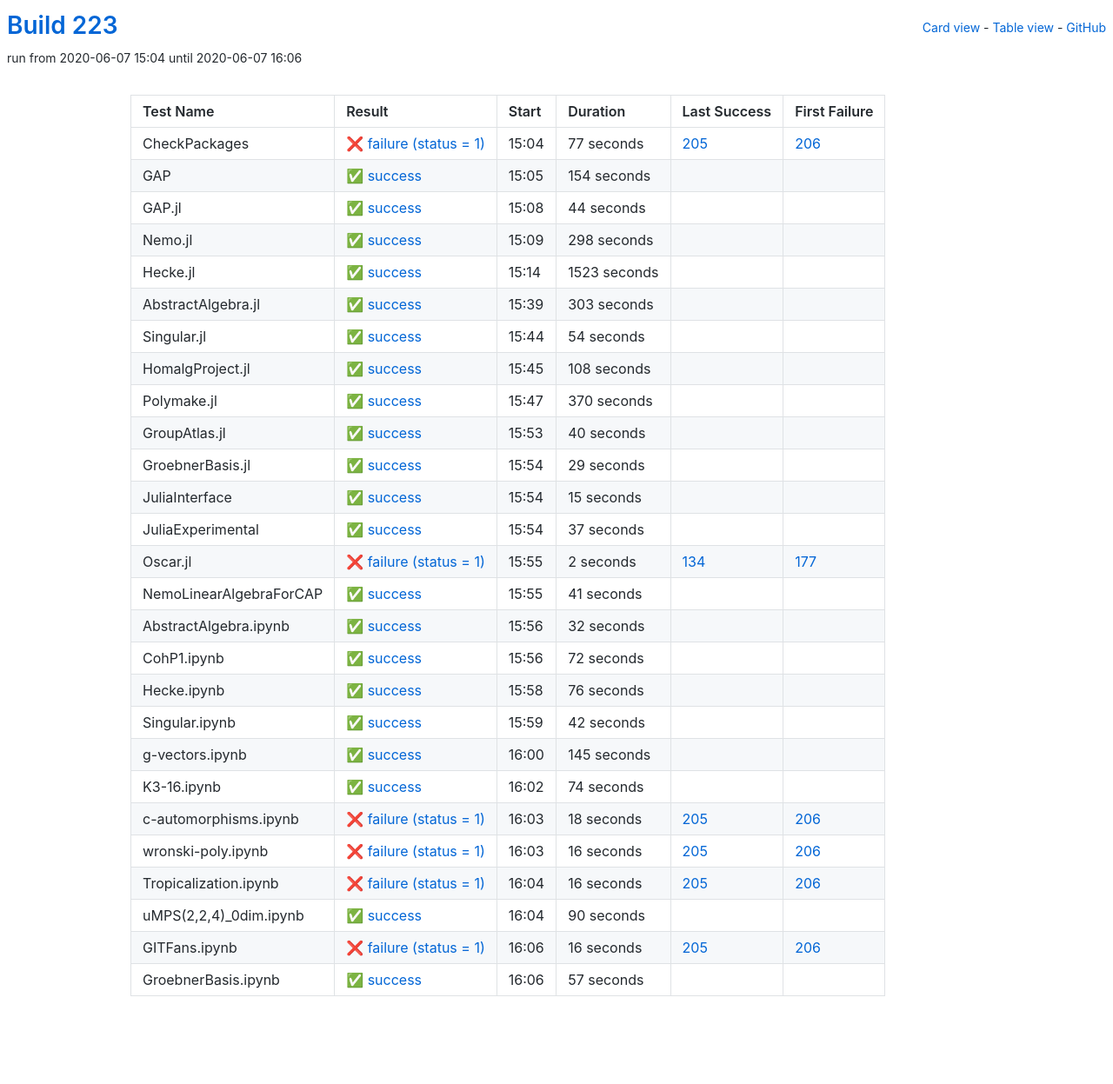
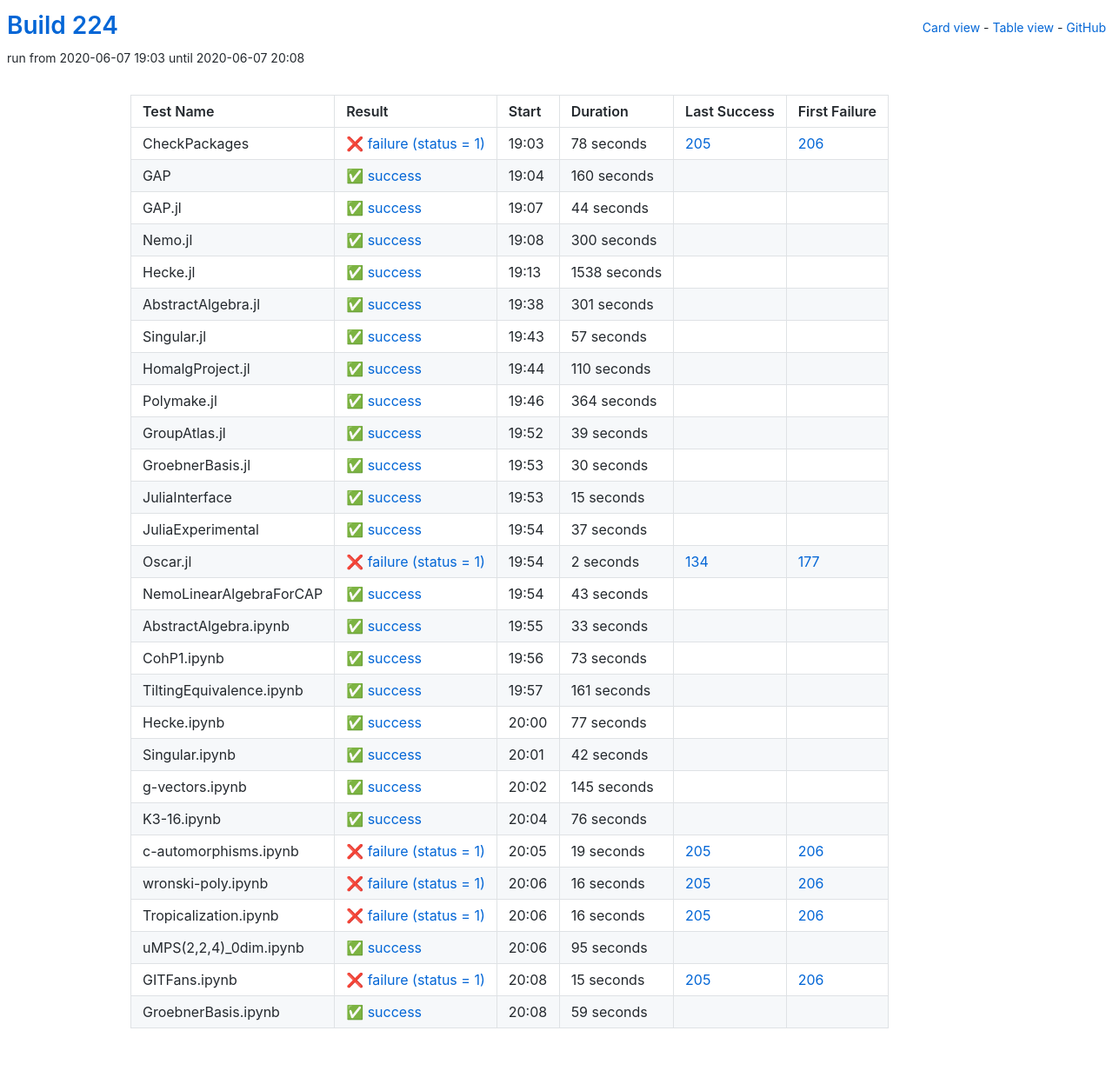
Before and after one commit to oscar-system/oscar-ci-status-stable, a Jekyll site: the page built from table.html, in a window 1280 px wide. Shown: the whole page at 87% size. Built offline with Jekyll 4.4.1, drawn with Linux system fonts in a browser that asks for light colours; before the commit the page ends 1210 px from its top, so only the background shows below that.

Commit message:
Build 224

```diff
--- a/_data/ci.yml
+++ b/_data/ci.yml
@@ -1,29 +1,29 @@
-build: 223
-build_url: https://oscarci.mathematik.uni-kl.de/job/oscar-stable/223/
+build: 224
+build_url: https://oscarci.mathematik.uni-kl.de/job/oscar-stable/224/
 job: oscar-stable
 tests:
-- duration: 77
+- duration: 78
   exitcode: 1
   first_failure: 206
   first_failure_url: https://oscarci.mathematik.uni-kl.de/job/oscar-stable/206/
   id: checkpackages
   last_success: 205
   last_success_url: https://oscarci.mathematik.uni-kl.de/job/oscar-stable/205/
-  log: https://oscarci.mathematik.uni-kl.de/job/oscar-stable/223/artifact/logs/build-223/CheckPackages.log
+  log: https://oscarci.mathematik.uni-kl.de/job/oscar-stable/224/artifact/logs/build-224/CheckPackages.log
   name: CheckPackages
-  start: 2020-06-07 15:04
+  start: 2020-06-07 19:03
   status: failure
   success: false
-- duration: 154
+- duration: 160
   exitcode: 0
   first_failure: false
   first_failure_url: null
   id: gap
   last_success: false
   last_success_url: null
-  log: https://oscarci.mathematik.uni-kl.de/job/oscar-stable/223/artifact/logs/build-223/GAP.log
+  log: https://oscarci.mathematik.uni-kl.de/job/oscar-stable/224/artifact/logs/build-224/GAP.log
   name: GAP
-  start: 2020-06-07 15:05
+  start: 2020-06-07 19:04
   status: success
   success: true
 - duration: 44
@@ -33,105 +33,105 @@ tests:
   id: gap-jl
   last_success: false
   last_success_url: null
-  log: https://oscarci.mathematik.uni-kl.de/job/oscar-stable/223/artifact/logs/build-223/GAP.jl.log
+  log: https://oscarci.mathematik.uni-kl.de/job/oscar-stable/224/artifact/logs/build-224/GAP.jl.log
   name: GAP.jl
-  start: 2020-06-07 15:08
+  start: 2020-06-07 19:07
   status: success
   success: true
-- duration: 298
+- duration: 300
   exitcode: 0
   first_failure: false
   first_failure_url: null
   id: nemo-jl
   last_success: false
   last_success_url: null
-  log: https://oscarci.mathematik.uni-kl.de/job/oscar-stable/223/artifact/logs/build-223/Nemo.jl.log
+  log: https://oscarci.mathematik.uni-kl.de/job/oscar-stable/224/artifact/logs/build-224/Nemo.jl.log
   name: Nemo.jl
-  start: 2020-06-07 15:09
+  start: 2020-06-07 19:08
   status: success
   success: true
-- duration: 1523
+- duration: 1538
   exitcode: 0
   first_failure: false
   first_failure_url: null
   id: hecke-jl
   last_success: false
   last_success_url: null
-  log: https://oscarci.mathematik.uni-kl.de/job/oscar-stable/223/artifact/logs/build-223/Hecke.jl.log
+  log: https://oscarci.mathematik.uni-kl.de/job/oscar-stable/224/artifact/logs/build-224/Hecke.jl.log
   name: Hecke.jl
-  start: 2020-06-07 15:14
+  start: 2020-06-07 19:13
   status: success
   success: true
-- duration: 303
+- duration: 301
   exitcode: 0
   first_failure: false
   first_failure_url: null
   id: abstractalgebra-jl
   last_success: false
   last_success_url: null
-  log: https://oscarci.mathematik.uni-kl.de/job/oscar-stable/223/artifact/logs/build-223/AbstractAlgebra.jl.log
+  log: https://oscarci.mathematik.uni-kl.de/job/oscar-stable/224/artifact/logs/build-224/AbstractAlgebra.jl.log
   name: AbstractAlgebra.jl
-  start: 2020-06-07 15:39
+  start: 2020-06-07 19:38
   status: success
   success: true
-- duration: 54
+- duration: 57
   exitcode: 0
   first_failure: false
   first_failure_url: null
   id: singular-jl
   last_success: false
   last_success_url: null
-  log: https://oscarci.mathematik.uni-kl.de/job/oscar-stable/223/artifact/logs/build-223/Singular.jl.log
+  log: https://oscarci.mathematik.uni-kl.de/job/oscar-stable/224/artifact/logs/build-224/Singular.jl.log
   name: Singular.jl
-  start: 2020-06-07 15:44
+  start: 2020-06-07 19:43
   status: success
   success: true
-- duration: 108
+- duration: 110
   exitcode: 0
   first_failure: false
   first_failure_url: null
   id: homalgproject-jl
   last_success: false
   last_success_url: null
-  log: https://oscarci.mathematik.uni-kl.de/job/oscar-stable/223/artifact/logs/build-223/HomalgProject.jl.log
+  log: https://oscarci.mathematik.uni-kl.de/job/oscar-stable/224/artifact/logs/build-224/HomalgProject.jl.log
   name: HomalgProject.jl
-  start: 2020-06-07 15:45
+  start: 2020-06-07 19:44
   status: success
   success: true
-- duration: 370
+- duration: 364
   exitcode: 0
   first_failure: false
   first_failure_url: null
   id: polymake-jl
   last_success: false
   last_success_url: null
-  log: https://oscarci.mathematik.uni-kl.de/job/oscar-stable/223/artifact/logs/build-223/Polymake.jl.log
+  log: https://oscarci.mathematik.uni-kl.de/job/oscar-stable/224/artifact/logs/build-224/Polymake.jl.log
   name: Polymake.jl
-  start: 2020-06-07 15:47
+  start: 2020-06-07 19:46
   status: success
   success: true
-- duration: 40
+- duration: 39
   exitcode: 0
   first_failure: false
   first_failure_url: null
   id: groupatlas-jl
   last_success: false
   last_success_url: null
-  log: https://oscarci.mathematik.uni-kl.de/job/oscar-stable/223/artifact/logs/build-223/GroupAtlas.jl.log
+  log: https://oscarci.mathematik.uni-kl.de/job/oscar-stable/224/artifact/logs/build-224/GroupAtlas.jl.log
   name: GroupAtlas.jl
-  start: 2020-06-07 15:53
+  start: 2020-06-07 19:52
   status: success
   success: true
-- duration: 29
+- duration: 30
   exitcode: 0
   first_failure: false
   first_failure_url: null
   id: groebnerbasis-jl
   last_success: false
   last_success_url: null
-  log: https://oscarci.mathematik.uni-kl.de/job/oscar-stable/223/artifact/logs/build-223/GroebnerBasis.jl.log
+  log: https://oscarci.mathematik.uni-kl.de/job/oscar-stable/224/artifact/logs/build-224/GroebnerBasis.jl.log
   name: GroebnerBasis.jl
-  start: 2020-06-07 15:54
+  start: 2020-06-07 19:53
   status: success
   success: true
 - duration: 15
@@ -141,9 +141,9 @@ tests:
   id: juliainterface
   last_success: false
   last_success_url: null
-  log: https://oscarci.mathematik.uni-kl.de/job/oscar-stable/223/artifact/logs/build-223/JuliaInterface.log
+  log: https://oscarci.mathematik.uni-kl.de/job/oscar-stable/224/artifact/logs/build-224/JuliaInterface.log
   name: JuliaInterface
-  start: 2020-06-07 15:54
+  start: 2020-06-07 19:53
   status: success
   success: true
 - duration: 37
@@ -153,9 +153,9 @@ tests:
   id: juliaexperimental
   last_success: false
   last_success_url: null
-  log: https://oscarci.mathematik.uni-kl.de/job/oscar-stable/223/artifact/logs/build-223/JuliaExperimental.log
+  log: https://oscarci.mathematik.uni-kl.de/job/oscar-stable/224/artifact/logs/build-224/JuliaExperimental.log
   name: JuliaExperimental
-  start: 2020-06-07 15:54
+  start: 2020-06-07 19:54
   status: success
   success: true
 - duration: 2
@@ -165,57 +165,69 @@ tests:
   id: oscar-jl
   last_success: 134
   last_success_url: https://oscarci.mathematik.uni-kl.de/job/oscar-stable/134/
-  log: https://oscarci.mathematik.uni-kl.de/job/oscar-stable/223/artifact/logs/build-223/Oscar.jl.log
+  log: https://oscarci.mathematik.uni-kl.de/job/oscar-stable/224/artifact/logs/build-224/Oscar.jl.log
   name: Oscar.jl
-  start: 2020-06-07 15:55
+  start: 2020-06-07 19:54
   status: failure
   success: false
-- duration: 41
+- duration: 43
   exitcode: 0
   first_failure: false
   first_failure_url: null
   id: nemolinearalgebraforcap
   last_success: false
   last_success_url: null
-  log: https://oscarci.mathematik.uni-kl.de/job/oscar-stable/223/artifact/logs/build-223/NemoLinearAlgebraForCAP.log
+  log: https://oscarci.mathematik.uni-kl.de/job/oscar-stable/224/artifact/logs/build-224/NemoLinearAlgebraForCAP.log
   name: NemoLinearAlgebraForCAP
-  start: 2020-06-07 15:55
+  start: 2020-06-07 19:54
   status: success
   success: true
-- duration: 32
+- duration: 33
   exitcode: 0
   first_failure: false
   first_failure_url: null
   id: abstractalgebra-ipynb
   last_success: false
   last_success_url: null
-  log: https://oscarci.mathematik.uni-kl.de/job/oscar-stable/223/artifact/logs/build-223/AbstractAlgebra.ipynb.log
+  log: https://oscarci.mathematik.uni-kl.de/job/oscar-stable/224/artifact/logs/build-224/AbstractAlgebra.ipynb.log
   name: AbstractAlgebra.ipynb
-  start: 2020-06-07 15:56
+  start: 2020-06-07 19:55
   status: success
   success: true
-- duration: 72
+- duration: 73
   exitcode: 0
   first_failure: false
   first_failure_url: null
   id: cohp1-ipynb
   last_success: false
   last_success_url: null
-  log: https://oscarci.mathematik.uni-kl.de/job/oscar-stable/223/artifact/logs/build-223/CohP1.ipynb.log
+  log: https://oscarci.mathematik.uni-kl.de/job/oscar-stable/224/artifact/logs/build-224/CohP1.ipynb.log
   name: CohP1.ipynb
-  start: 2020-06-07 15:56
+  start: 2020-06-07 19:56
   status: success
   success: true
-- duration: 76
+- duration: 161
+  exitcode: 0
+  first_failure: false
+  first_failure_url: null
+  id: tiltingequivalence-ipynb
+  last_success: false
+  last_success_url: null
+  log: https://oscarci.mathematik.uni-kl.de/job/oscar-stable/224/artifact/logs/build-224/TiltingEquivalence.ipynb.log
+  name: TiltingEquivalence.ipynb
+  start: 2020-06-07 19:57
+  status: success
+  success: true
+- duration: 77
   exitcode: 0
   first_failure: false
   first_failure_url: null
   id: hecke-ipynb
   last_success: false
   last_success_url: null
-  log: https://oscarci.mathematik.uni-kl.de/job/oscar-stable/223/artifact/logs/build-223/Hecke.ipynb.log
+  log: https://oscarci.mathematik.uni-kl.de/job/oscar-stable/224/artifact/logs/build-224/Hecke.ipynb.log
   name: Hecke.ipynb
-  start: 2020-06-07 15:58
+  start: 2020-06-07 20:00
   status: success
   success: true
 - duration: 42
@@ -225,9 +237,9 @@ tests:
   id: singular-ipynb
   last_success: false
   last_success_url: null
-  log: https://oscarci.mathematik.uni-kl.de/job/oscar-stable/223/artifact/logs/build-223/Singular.ipynb.log
+  log: https://oscarci.mathematik.uni-kl.de/job/oscar-stable/224/artifact/logs/build-224/Singular.ipynb.log
   name: Singular.ipynb
-  start: 2020-06-07 15:59
+  start: 2020-06-07 20:01
   status: success
   success: true
 - duration: 145
@@ -237,33 +249,33 @@ tests:
   id: g-vectors-ipynb
   last_success: false
   last_success_url: null
-  log: https://oscarci.mathematik.uni-kl.de/job/oscar-stable/223/artifact/logs/build-223/g-vectors.ipynb.log
+  log: https://oscarci.mathematik.uni-kl.de/job/oscar-stable/224/artifact/logs/build-224/g-vectors.ipynb.log
   name: g-vectors.ipynb
-  start: 2020-06-07 16:00
+  start: 2020-06-07 20:02
   status: success
   success: true
-- duration: 74
+- duration: 76
   exitcode: 0
   first_failure: false
   first_failure_url: null
   id: k3-16-ipynb
   last_success: false
   last_success_url: null
-  log: https://oscarci.mathematik.uni-kl.de/job/oscar-stable/223/artifact/logs/build-223/K3-16.ipynb.log
+  log: https://oscarci.mathematik.uni-kl.de/job/oscar-stable/224/artifact/logs/build-224/K3-16.ipynb.log
   name: K3-16.ipynb
-  start: 2020-06-07 16:02
+  start: 2020-06-07 20:04
   status: success
   success: true
-- duration: 18
+- duration: 19
   exitcode: 1
   first_failure: 206
   first_failure_url: https://oscarci.mathematik.uni-kl.de/job/oscar-stable/206/
   id: c-automorphisms-ipynb
   last_success: 205
   last_success_url: https://oscarci.mathematik.uni-kl.de/job/oscar-stable/205/
-  log: https://oscarci.mathematik.uni-kl.de/job/oscar-stable/223/artifact/logs/build-223/c-automorphisms.ipynb.log
+  log: https://oscarci.mathematik.uni-kl.de/job/oscar-stable/224/artifact/logs/build-224/c-automorphisms.ipynb.log
   name: c-automorphisms.ipynb
-  start: 2020-06-07 16:03
+  start: 2020-06-07 20:05
   status: failure
   success: false
 - duration: 16
@@ -273,9 +285,9 @@ tests:
   id: wronski-poly-ipynb
   last_success: 205
   last_success_url: https://oscarci.mathematik.uni-kl.de/job/oscar-stable/205/
-  log: https://oscarci.mathematik.uni-kl.de/job/oscar-stable/223/artifact/logs/build-223/wronski-poly.ipynb.log
+  log: https://oscarci.mathematik.uni-kl.de/job/oscar-stable/224/artifact/logs/build-224/wronski-poly.ipynb.log
   name: wronski-poly.ipynb
-  start: 2020-06-07 16:03
+  start: 2020-06-07 20:06
   status: failure
   success: false
 - duration: 16
@@ -285,44 +297,44 @@ tests:
   id: tropicalization-ipynb
   last_success: 205
   last_success_url: https://oscarci.mathematik.uni-kl.de/job/oscar-stable/205/
-  log: https://oscarci.mathematik.uni-kl.de/job/oscar-stable/223/artifact/logs/build-223/Tropicalization.ipynb.log
+  log: https://oscarci.mathematik.uni-kl.de/job/oscar-stable/224/artifact/logs/build-224/Tropicalization.ipynb.log
   name: Tropicalization.ipynb
-  start: 2020-06-07 16:04
+  start: 2020-06-07 20:06
   status: failure
   success: false
-- duration: 90
+- duration: 95
   exitcode: 0
   first_failure: false
   first_failure_url: null
   id: umps-2-2-4-0dim-ipynb
   last_success: false
   last_success_url: null
-  log: https://oscarci.mathematik.uni-kl.de/job/oscar-stable/223/artifact/logs/build-223/uMPS-2-2-4-_0dim.ipynb.log
+  log: https://oscarci.mathematik.uni-kl.de/job/oscar-stable/224/artifact/logs/build-224/uMPS-2-2-4-_0dim.ipynb.log
   name: uMPS(2,2,4)_0dim.ipynb
-  start: 2020-06-07 16:04
+  start: 2020-06-07 20:06
   status: success
   success: true
-- duration: 16
+- duration: 15
   exitcode: 1
   first_failure: 206
   first_failure_url: https://oscarci.mathematik.uni-kl.de/job/oscar-stable/206/
   id: gitfans-ipynb
   last_success: 205
   last_success_url: https://oscarci.mathematik.uni-kl.de/job/oscar-stable/205/
-  log: https://oscarci.mathematik.uni-kl.de/job/oscar-stable/223/artifact/logs/build-223/GITFans.ipynb.log
+  log: https://oscarci.mathematik.uni-kl.de/job/oscar-stable/224/artifact/logs/build-224/GITFans.ipynb.log
   name: GITFans.ipynb
-  start: 2020-06-07 16:06
+  start: 2020-06-07 20:08
   status: failure
   success: false
-- duration: 57
+- duration: 59
   exitcode: 0
   first_failure: false
   first_failure_url: null
   id: groebnerbasis-ipynb
   last_success: false
   last_success_url: null
-  log: https://oscarci.mathematik.uni-kl.de/job/oscar-stable/223/artifact/logs/build-223/GroebnerBasis.ipynb.log
+  log: https://oscarci.mathematik.uni-kl.de/job/oscar-stable/224/artifact/logs/build-224/GroebnerBasis.ipynb.log
   name: GroebnerBasis.ipynb
-  start: 2020-06-07 16:06
+  start: 2020-06-07 20:08
   status: success
   success: true
```
Also changed, not shown: README.md.
